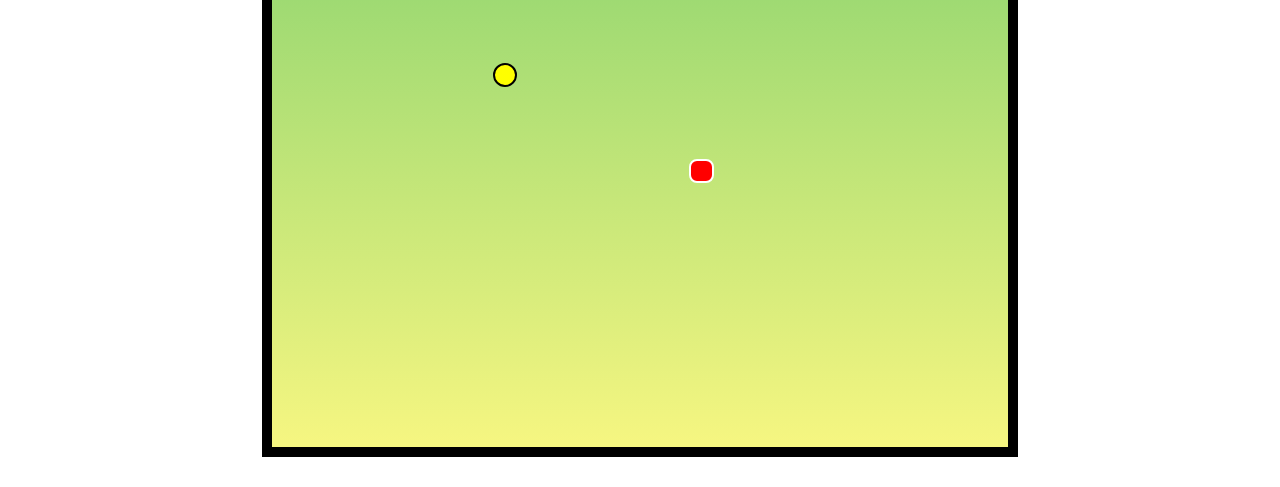
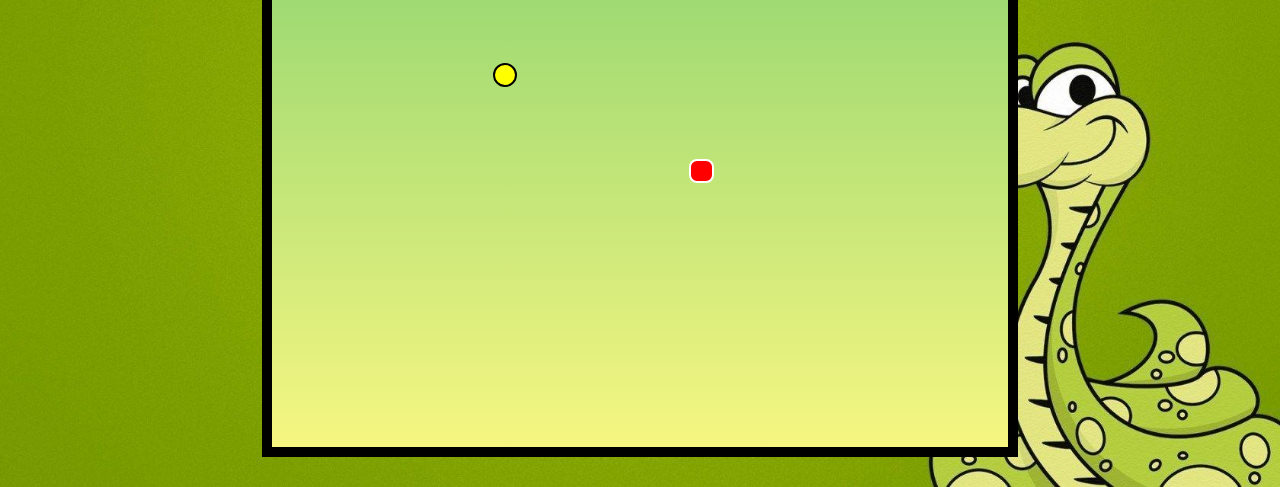
Before and after one commit to YogeshTiwari10/snakegame.github.io, a plain HTML site: page index.html in a window 1280 px wide. Shown: the part 313-800 px from the top of the page. Drawn offline with Linux system fonts and the light colour scheme.

Commit message:
Update style.css

```diff
--- a/css/style.css
+++ b/css/style.css
@@ -4,7 +4,7 @@
 }
 
 .body{
-    background: url(img/bg.jpg) no-repeat center center/cover;
+    background: url('../img/bg.jpg') no-repeat center center/cover;
     min-height: 100vh;
     min-width: 100vh;
     display: flex;
```
